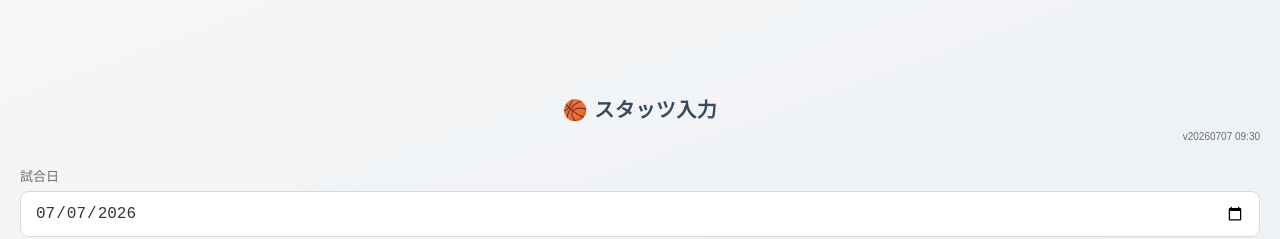
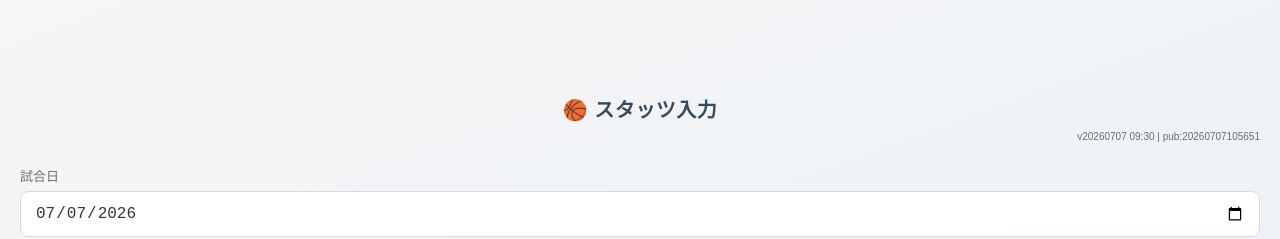
Before and after one commit to koganeimen/koganei-mbbc, a plain HTML site: page index.html in a window 1280 px wide. Shown: the top 239 px of the page. Drawn offline with Linux system fonts and the light colour scheme.

Commit message:
Add publish timestamp pub:20260707105651

```diff
--- a/index.html
+++ b/index.html
@@ -541,7 +541,7 @@ function writeStatsToSheet(ws) {
 <!-- ===== SETUP SCREEN ===== -->
 <div id="setup-screen" class="screen active">
   <h1>🏀 スタッツ入力</h1>
-  <div style="text-align:right;font-size:10px;color:var(--c-muted);margin-top:-12px;margin-bottom:8px">v20260707 09:30</div>
+  <div style="text-align:right;font-size:10px;color:var(--c-muted);margin-top:-12px;margin-bottom:8px">v20260707 09:30 | pub:20260707105651</div>
   <div class="field-group">
     <div class="field-label">試合日</div>
     <input type="date" id="setup-date">
```
